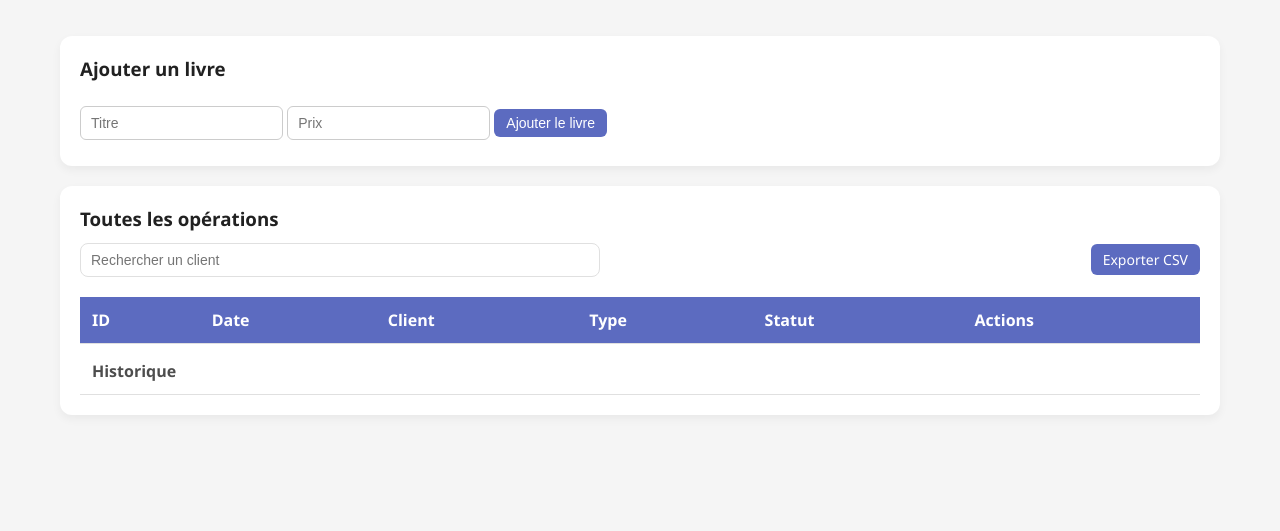
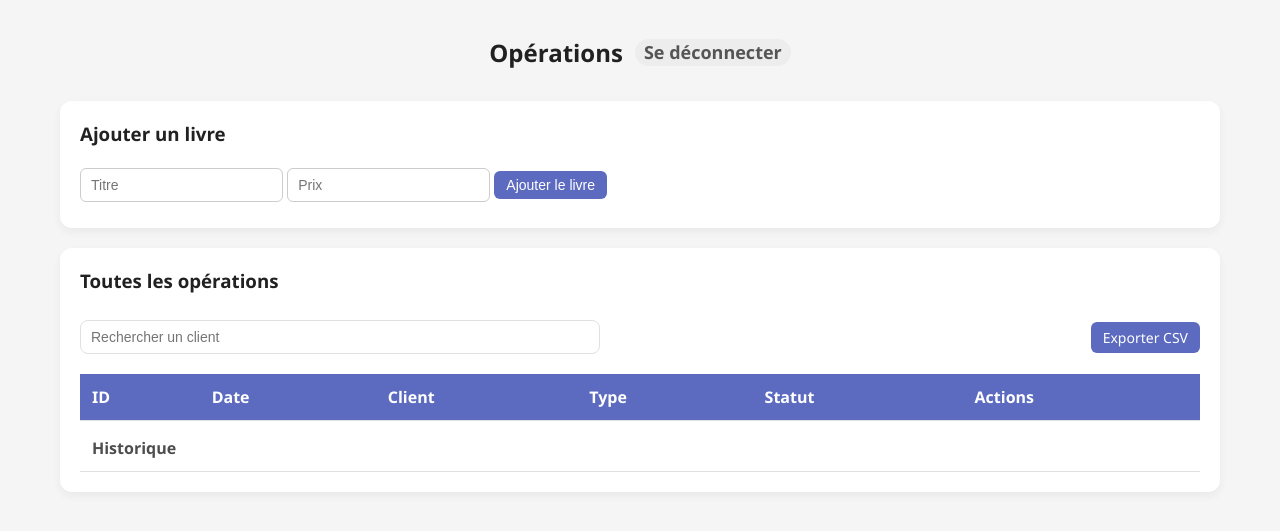
Before and after one commit to fleuronvilik/toplivres-devgdk, a Flask app: template app/templates/admin.html in a window 1280 px wide. Shown: the top 531 px of the page. Run offline with Flask 3, Linux system fonts and the light colour scheme; the template is opened without the code that fills it: most values are stand-ins (such as "Sample title", 1, 10 or a date in 2020).

Commit message:
Normalize headings and admin header layout

```diff
--- a/app/static/style.css
+++ b/app/static/style.css
@@ -12,6 +12,9 @@
   --color-bg: #F5F5F5;
   --color-surface: #FFFFFF;
   --color-border: #E0E0E0;
+  --bg-muted: #EDEDED;
+  --bg-hover: #E3E3E3;
+  --text-muted: #555555;
 
   /* Text */
   --color-text: #212121;
@@ -35,6 +38,29 @@ body {
   color: var(--color-text);
   margin: 0;
   padding: 0;
+}
+
+h1,
+h2,
+h3,
+h4 {
+  font-weight: 600;
+}
+
+h1 {
+  font-size: 1.5em;
+}
+
+h2 {
+  font-size: 1.17em;
+}
+
+h3 {
+  font-size: 1em;
+}
+
+h4 {
+  font-size: 0.9em;
 }
 
 img {
@@ -144,16 +170,33 @@ img {
 }
 
 .page-header {
-  display: flex;
-  align-items: center;
-  justify-content: space-between;
-  gap: 12px;
+  padding: 1rem 1.25rem;
   margin-bottom: 16px;
 }
 
 .page-title {
+  margin: 0;
   font-size: 1.5em;
-  margin: 0;
+  display: flex;
+  align-items: baseline;
+  justify-content: center;
+  gap: 0.75rem;
+}
+
+.title-action {
+  font-size: 0.75em;
+  padding: 0.1em 0.5em;
+  border-radius: 999px;
+  text-decoration: none;
+  position: relative;
+  top: -0.15em;
+  background: var(--bg-muted);
+  color: var(--text-muted);
+}
+
+.title-action:hover {
+  background: var(--bg-hover);
+  text-decoration: none;
 }
 
 /* =========================
@@ -173,6 +216,7 @@ img {
   margin-bottom: 20px;
 }
 
+.card h1,
 .card h2,
 .card h3 {
   margin-top: 0;
@@ -893,16 +937,21 @@ img {
   display: flex;
   gap: 8px;
   margin-bottom: 10px;
+  align-items: baseline;
 }
 
+.filter-buttons h1,
+.filter-buttons h2,
 .filter-buttons h3 {
-  margin-right: auto;
+  margin: 0 auto 0 0;
+  line-height: 1.2;
 }
 
 .filter-buttons .filter-btn {
   padding: 6px 12px;
   font-size: 13px;
   font-weight: 500;
+  line-height: 1;
   background: var(--color-surface);
   color: var(--color-text);
   border: 1px solid var(--color-border);
--- a/app/templates/404.html
+++ b/app/templates/404.html
@@ -9,7 +9,7 @@
 </head>
 <body>
   <main class="card" style="max-width:640px;margin:64px auto;">
-      <h2 id="notfound-title">We can't find that page</h2>
+      <h1 id="notfound-title">We can't find that page</h1>
       <p>It might have been moved or the link is incorrect.</p>
       <p>
         <a class="btn btn-primary" href="/">Go to Home</a>
--- a/app/templates/admin.html
+++ b/app/templates/admin.html
@@ -5,13 +5,17 @@
 <!-- ADMIN DASHBOARD -->
 <div id="admin-dashboard" class="hidden">
     <header class="page-header">
+        <h1 class="page-title">
+            Opérations
+            <a href="#" id="logoutLink" class="title-action">Se déconnecter</a>
+        </h1>
         <div id="alerts"></div>
     </header>
 
     <!-- Add book form -->
     <div class="card">
         <form id="add-book-form" class="dashboard-form">
-        <h3>Ajouter un livre</h3>
+        <h2>Ajouter un livre</h2>
         <input type="text" name="title" placeholder="Titre" required>
         <input type="number" name="unit_price" placeholder="Prix" step="0.01" required>
         <button type="submit" class="btn btn-primary">Ajouter le livre</button>
@@ -21,7 +25,7 @@
     <!-- Operations table -->
     <div class="card">
         <div class="card-header">
-            <h3>Toutes les opérations</h3>
+            <h2>Toutes les opérations</h2>
         </div>
         <div class="card-toolbar">
             <div class="table-search">
--- a/app/templates/base.html
+++ b/app/templates/base.html
@@ -10,13 +10,6 @@
 
   <body>
     <a class="skip-link" href="#main">Aller au contenu principal</a>
-    {% if role == 'admin' and not hide_admin_nav %}
-    <nav id="admin-nav" class="admin-nav">
-      <div class="container">
-        <a href="#" id="logoutLink" class="nav-link">Se déconnecter</a>
-      </div>
-    </nav>
-    {% endif %}
     <main id="main" class="container" tabindex="-1" data-role="{{ role }}">
         {% if not role %}
         <div id="login-section" class="hidden">
--- a/app/templates/customer.html
+++ b/app/templates/customer.html
@@ -5,7 +5,7 @@
 
 <div id="customer-dashboard" class="tab-content hidden">
   <div id="customer-header">
-    <h2>Bienvenue, <span id="customer-name">{{ customer_name }}</span> 👋</h2>
+    <h1>Bienvenue, <span id="customer-name">{{ customer_name }}</span> 👋</h1>
     <p>Passe une commande, déclare tes ventes et suis leur évolution ici.</p>
   </div>
 
--- a/app/templates/customer_detail.html
+++ b/app/templates/customer_detail.html
@@ -4,7 +4,7 @@
 {% block content %}
 <div id="customer-detail" data-customer-id="{{ customer.id }}">
   <header id="customer-header">
-    <h2 id="customer-name">{{ customer.name }} — Stock & ventes</h2>
+    <h1 id="customer-name">{{ customer.name }} — Stock & ventes</h1>
     <a href="/admin">Retour aux opérations</a>
   </header>
 
--- a/app/templates/partials/_book_selection.html
+++ b/app/templates/partials/_book_selection.html
@@ -1,7 +1,7 @@
 <div id="orders-tab" class="tab-pane active">
 <!-- <img src="/static/banner.jpeg"> -->
 <div class="card">
-    <h3>Demander une livraison ou déclarer une vente</h3>
+    <h2>Demander une livraison ou déclarer une vente</h2>
     <!--
       <button class="collapse-toggle btn btn-primary">Nouvelle opération ▼</button>
       -->
--- a/app/templates/partials/_book_selection_table.html
+++ b/app/templates/partials/_book_selection_table.html
@@ -1,6 +1,6 @@
 <div id="orders-tab" class="tab-pane active">
   <div class="card">
-    <h3 id="books-empty-state" class="empty-state">Saisis une quantité pour commencer.</h3>
+    <h2 id="books-empty-state" class="empty-state">Saisis une quantité pour commencer.</h2>
     <!-- <p class="subtle-help">Select quantities and submit as an order or sales report.</p> -->
     <div class="table-toolbar">
       <label class="toggle">
--- a/app/templates/partials/_customer_history.html
+++ b/app/templates/partials/_customer_history.html
@@ -1,6 +1,6 @@
 <div id="history-tab" class="tab-pane card">
   <header class="flex filter-buttons">
-    <h3>Historique | Filtrer par type</h3>
+    <h2>Historique des opérations</h2>
     <button class="filter-btn" data-filter="order">Commandes</button>
     <button class="filter-btn" data-filter="report">Ventes</button>
     <button class="filter-btn active" data-filter="">Toutes</button>
--- a/app/templates/partials/_customer_inventory.html
+++ b/app/templates/partials/_customer_inventory.html
@@ -1,5 +1,5 @@
 <div id="inventory-tab" class="{{ inventory_class | default('tab-pane card') }}">
-  <h3 id="customer-inventory-title">{{ inventory_title | default('Ton stock') }}</h3>
+  <h2 id="customer-inventory-title">{{ inventory_title | default('Ton stock') }}</h2>
   {% if inventory_search %}
   <div class="inventory-toolbar">
     <label class="field-label" for="inventory-search">Rechercher un livre</label>
--- a/app/templates/partials/_items_sheet.html
+++ b/app/templates/partials/_items_sheet.html
@@ -2,7 +2,7 @@
   <div class="modal-backdrop" data-dismiss></div>
   <div class="modal-content">
     <header class="modal-header">
-      <h3 id="items-sheet-title">Articles</h3>
+      <h2 id="items-sheet-title">Articles</h2>
       <button class="close-btn" type="button" data-dismiss aria-label="Fermer">×</button>
     </header>
     <div class="modal-body">
--- a/app/templates/partials/_settings_modal.html
+++ b/app/templates/partials/_settings_modal.html
@@ -2,7 +2,7 @@
   <div class="modal-backdrop" data-dismiss></div>
   <div class="modal-content">
     <header class="modal-header">
-      <h3 id="settings-title">Paramètres</h3>
+      <h2 id="settings-title">Paramètres</h2>
       <button class="close-btn" type="button" data-dismiss aria-label="Fermer">×</button>
     </header>
     <div class="modal-body">
```
